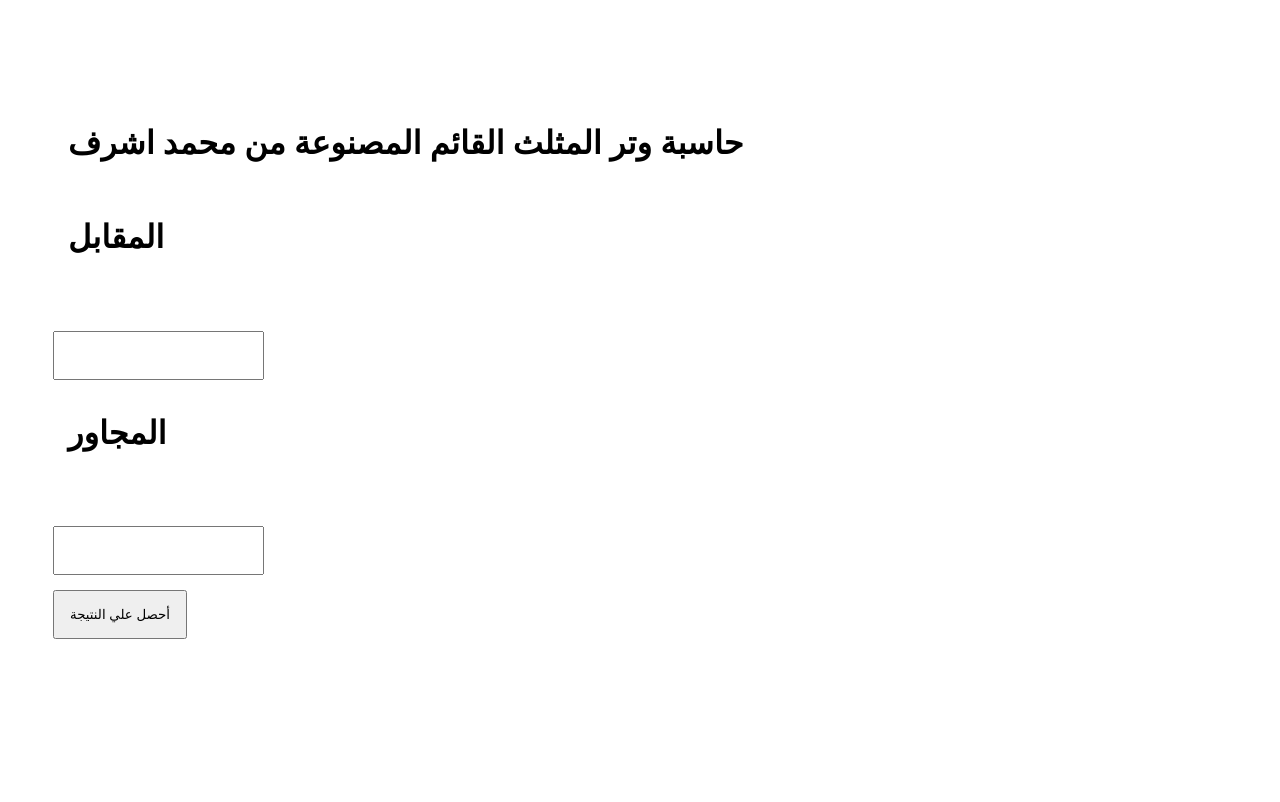
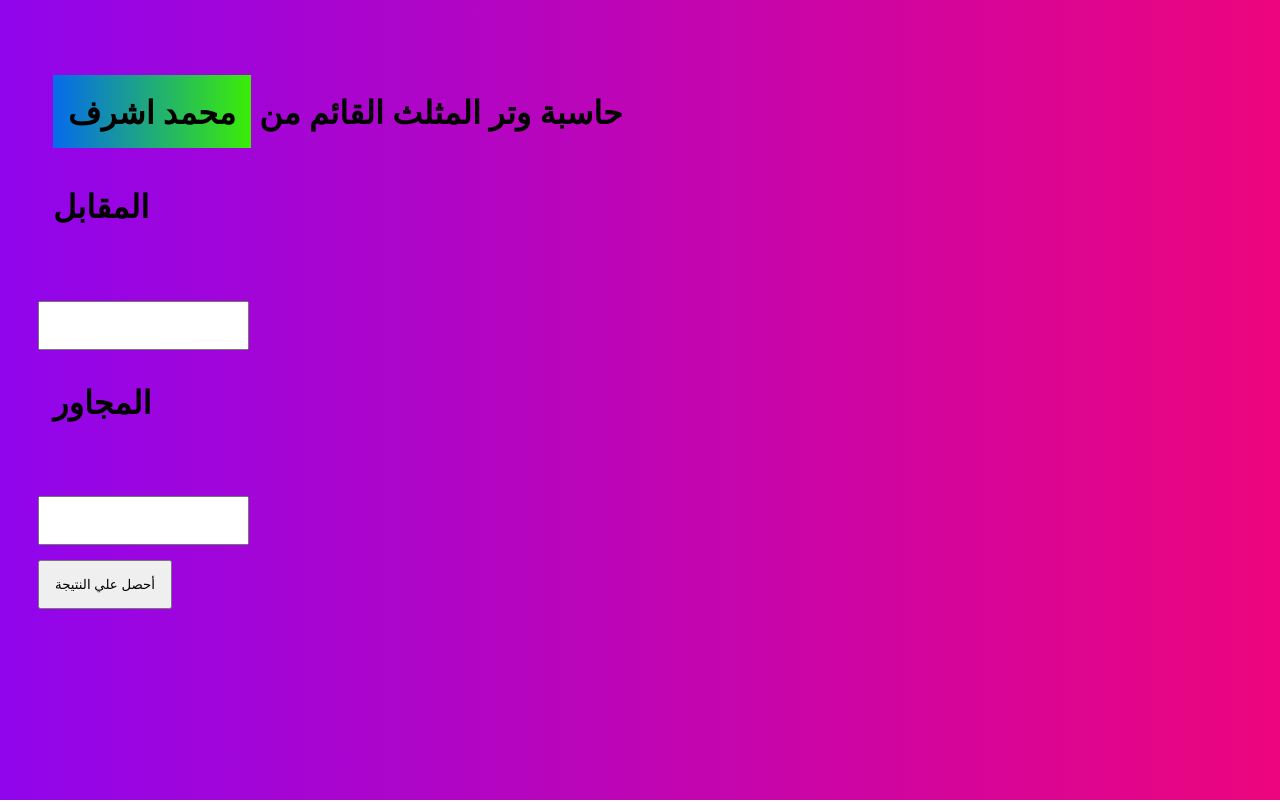
Before and after one commit to Mr-TM-YT/Hypo-calc, a plain HTML site: page index.html in a window 1280 px wide. Drawn offline with Linux system fonts and the light colour scheme.

Commit message:
Made the website a little bit good

```diff
--- a/css/style.css
+++ b/css/style.css
@@ -8,7 +8,19 @@
 }
 html {
   scroll-behavior: smooth;
+  background-image: linear-gradient(
+    90deg,
+    rgba(144, 5, 237, 1),
+    rgba(237, 5, 125)
+  );
 }
 body {
   font-family: "Open Sans", sans-serif;
 }
+.main-header span {
+  background-image: linear-gradient(
+    90deg,
+    rgba(5, 106, 237, 1),
+    rgba(59, 237, 5)
+  );
+}
--- a/index.html
+++ b/index.html
@@ -8,8 +8,9 @@
     <title>محمد اشرف الجامد</title>
   </head>
   <body>
-    <div class="container">
-      <h1>حاسبة وتر المثلث القائم المصنوعة من محمد اشرف</h1>
+    <h1 class="main-header">
+      حاسبة وتر المثلث القائم من <span>محمد اشرف</span>
+    </h1>
     <h1>المقابل</h1>
     <br />
     <input type="number" id="a" /><br />
@@ -18,6 +19,5 @@
     <input type="number" id="b" /><br />
     <button id="submit">أحصل علي النتيجة</button>
     <h1 id="result">النتيجة</h1>
-    </div>
   </body>
 </html>
```
Lines whose indentation alone changed are shown as unchanged.
